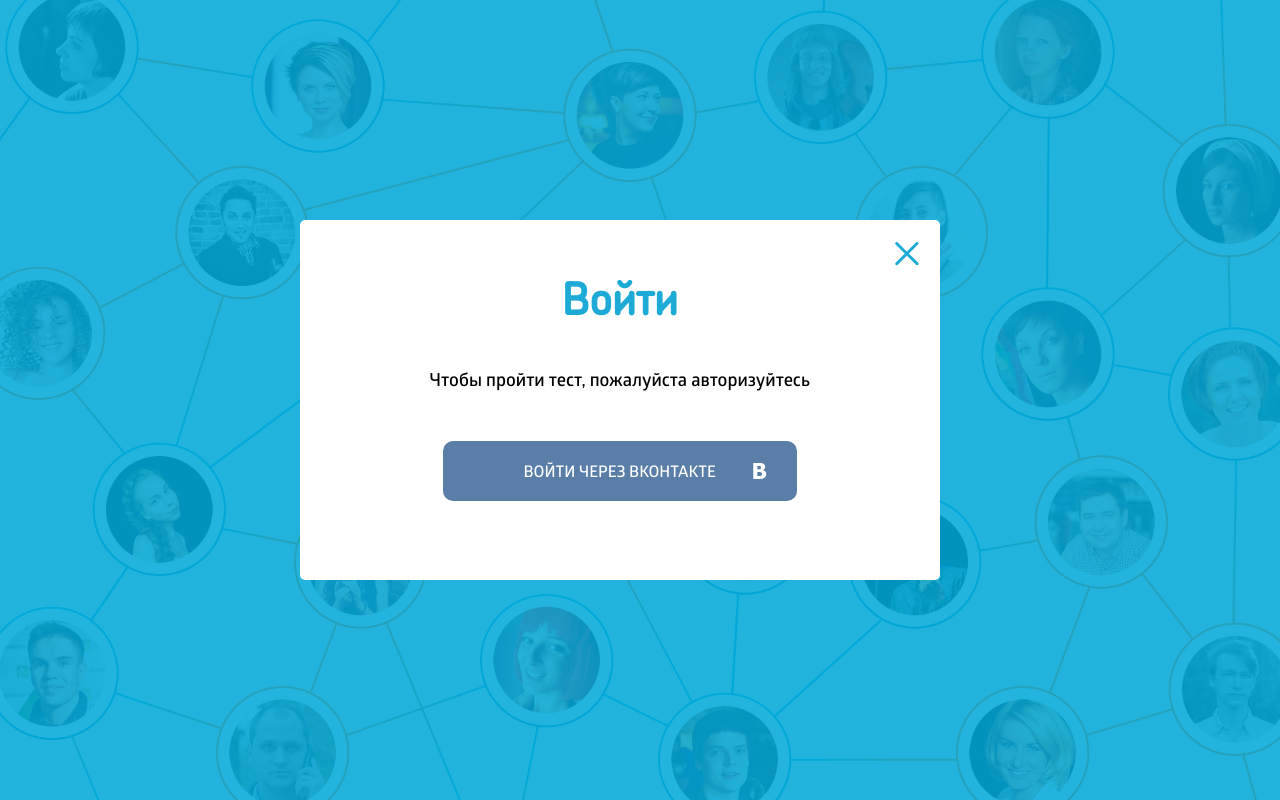
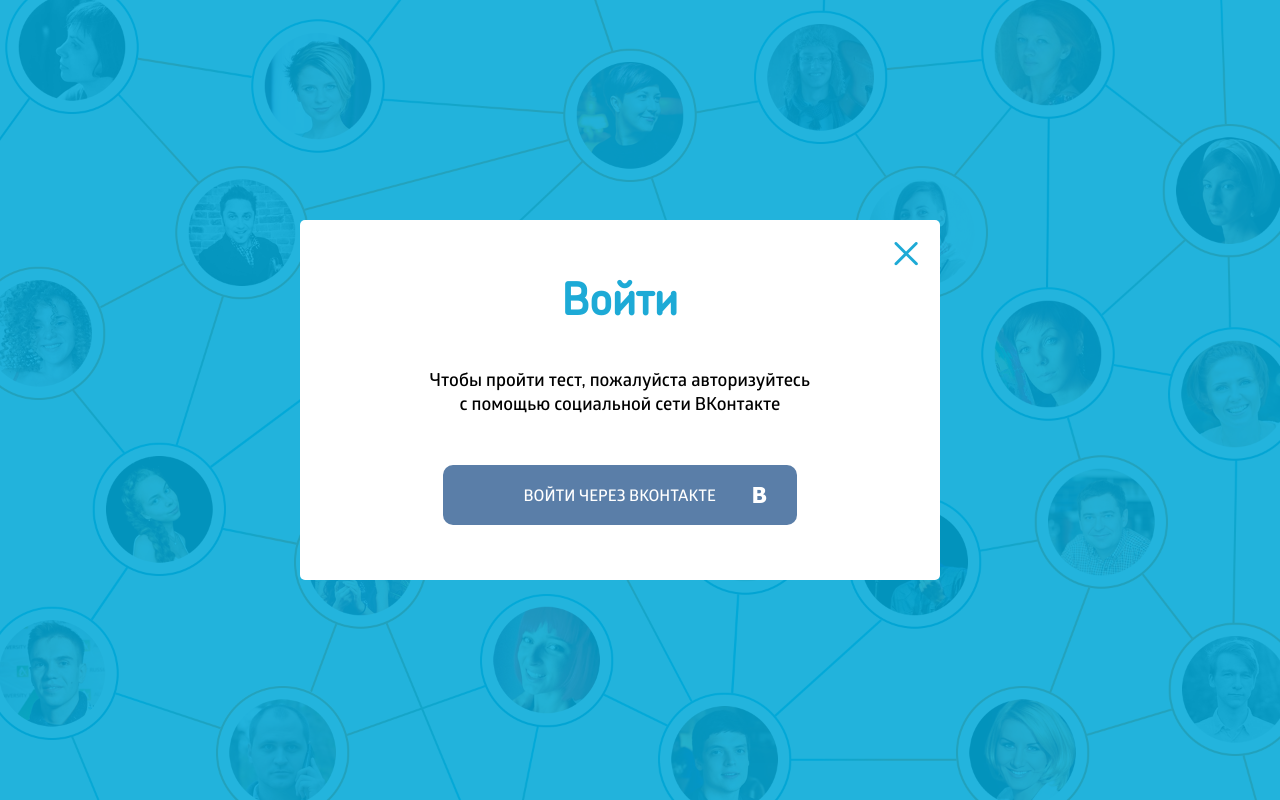
Before and after one commit to Grapheme/rtoldfriends, a website: page src/index.html in a window 1280 px wide. Both pictures are taken after a click on the link "Начать тест". Drawn offline with nearby package versions, Linux system fonts and the light colour scheme; files whose address does not match are found by name.

Commit message:
новые иконки университетов и текстовые правки

```diff
--- a/src/index.html
+++ b/src/index.html
@@ -38,7 +38,7 @@
 		<div class="login-form">
 			<div class="close-cross"></div>
 			<h3>Войти</h3>
-			<p>Чтобы пройти тест, пожалуйста авторизуйтесь</p>
+			<p>Чтобы пройти тест, пожалуйста авторизуйтесь <br>с помощью социальной сети ВКонтакте</p>
 			<!-- <a class="form-button login-fb js-fb" href="#">Войти через Facebook</a> -->
 			<a class="form-button login-vk js-vk" href="#">Войти через ВКонтакте</a>
 		</div>
--- a/src/scripts/game/social-vk.js
+++ b/src/scripts/game/social-vk.js
@@ -344,7 +344,7 @@
     //
     questionsArray.push(deferred(function(resolve, reject) {
       var question = {
-        text: "В каком университете учился FRIEND_NAME?",
+        text: "В каком университете учился твой друг FRIEND_NAME?",
         type: "university",
         answers: []
       };
@@ -380,7 +380,7 @@
     //
     questionsArray.push(deferred(function(resolve, reject) {
       var question = {
-        text: "В каком городе родился FRIEND_NAME?",
+        text: "В каком городе родился твой друг FRIEND_NAME?",
         type: "city",
         answers: []
       };
--- a/src/styles/main.css
+++ b/src/styles/main.css
@@ -336,13 +336,18 @@
 }
 
 .login-form .close-cross {
-	width: 25px;
-	height: 25px;
-	position: absolute;
-	top: 21px;
-	right: 26px;
-	cursor: pointer;
-	color: #1daad6;
+	width: 36px;
+    height: 25px;
+    position: absolute;
+    top: 21px;
+    right: 16px;
+    cursor: pointer;
+    color: #1daad6;
+    transition: all 0.5s;
+    text-align: center;
+}
+.login-form .close-cross:hover {
+	transform: rotate(90deg);
 }
 
 .login-form .close-cross:before {
@@ -360,9 +365,8 @@
 	font-size: 20px;
 }
 
-.form-button.login-vk{
-	background-color: #5a7ea8;
-}
+.form-button.login-vk { background-color: #5a7ea8; transition: all .2s; }
+.form-button.login-vk:hover { background-color: #6892c2; }
 
 .form-button.login-vk:before {
 	font-family: icomoon;
@@ -437,6 +441,8 @@
 a.button:hover {
 	background-color: #ff9500;
 }
+
+
 
 .preloader {
 	width: 530px;
```
Also changed, not shown: src/img/university_1.svg (renamed from src/img/university.svg), src/img/university_2.svg (added), src/img/university_3.svg (added), src/img/university_4.svg (added), src/img/university_5.svg (added).
